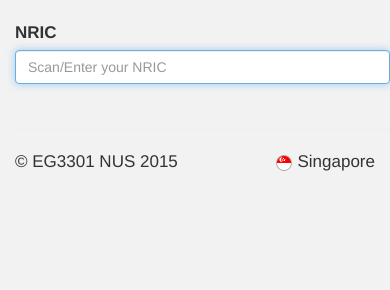
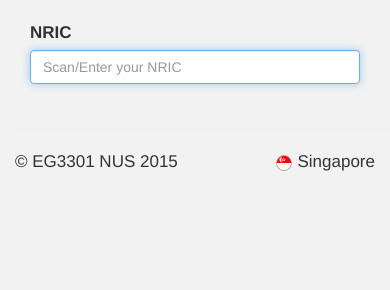
Before and after one commit to bingoyahoo/health-to-go-python, a Python web app: template templates/scan.html in a window 390 px wide. Shown: the part 61-351 px from the top of the page. Run offline with Jinja, Linux system fonts and the light colour scheme; the template is opened without the code that fills it, so the values that code supplies are empty; some libraries are stand-ins or nearby versions.

Commit message:
added responsive web design so looks good when accessed on phone

```diff
--- a/templates/scan.html
+++ b/templates/scan.html
@@ -1,7 +1,7 @@
 {% extends "layout.html" %}
 {% block body %}
 <div class="container scan">
-    <div class="row">
+    <div class="row col-xs-12">
 		<form id="yourForm">
 		  <div class="form-group">
 		    <label for="nric"> NRIC </label>
```
